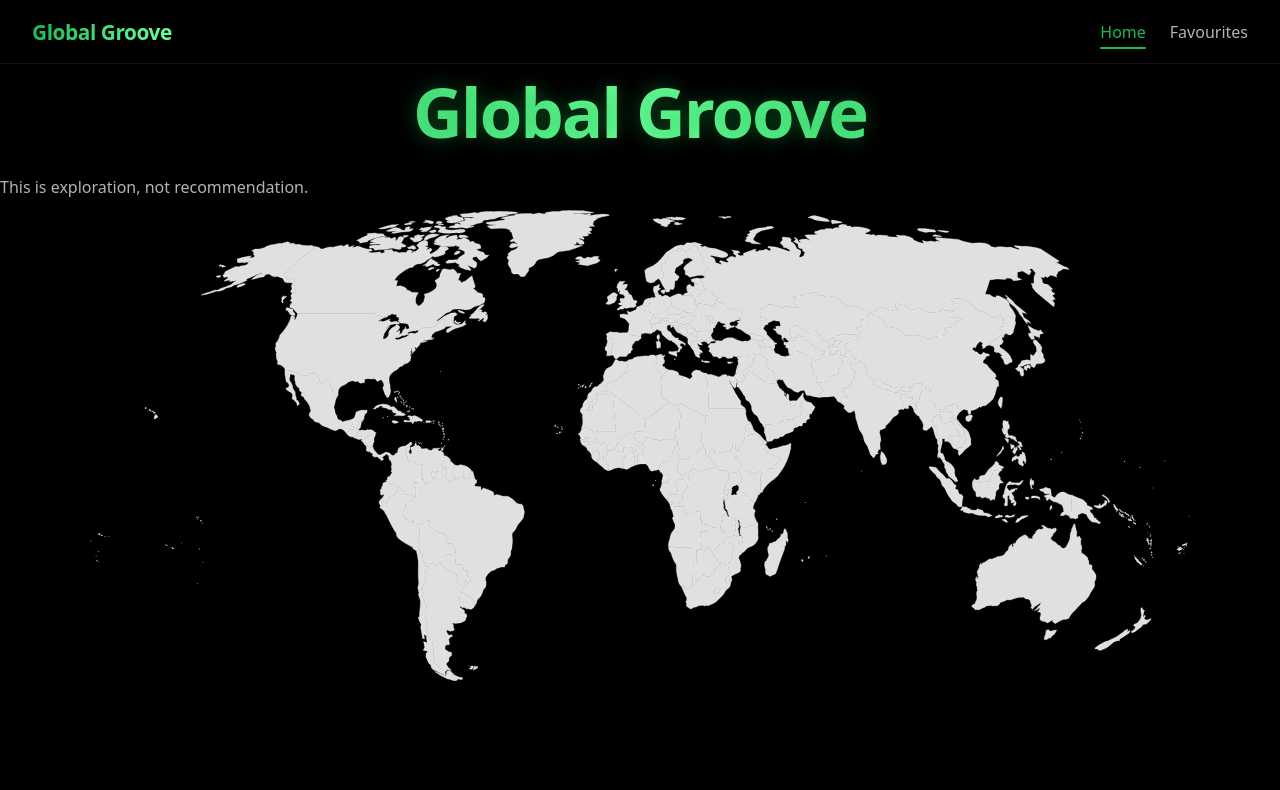
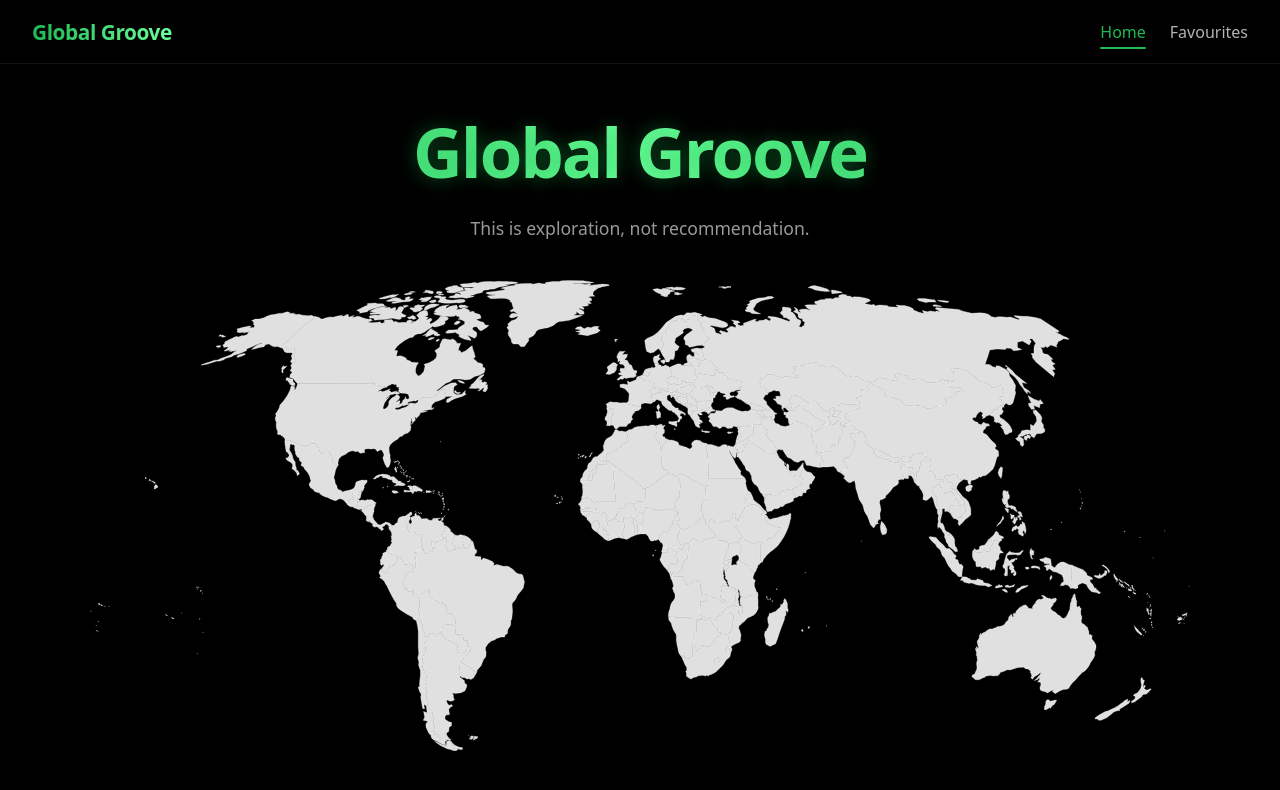
Before and after one commit to VaidehiGoel/global-groove, a React (Vite) app: page / in a window 1280 px wide. Shown: the top 790 px of the page. Built offline with nearby package versions, Linux system fonts and the light colour scheme.

Commit message:
add styling to the homepage

```diff
--- a/src/pages/home.jsx
+++ b/src/pages/home.jsx
@@ -2,12 +2,20 @@ import WorldMap from "../components/worldmap";
 
 function Home() {
   return (
-    <div>
-      <h1>Global Groove</h1>
-      <p>This is exploration, not recommendation.</p>
-      <WorldMap />
+    <div className="home-page">
+      <div className="page-content">
+        <h1 className="home-title">Global Groove</h1>
+        <p className="home-subtitle">
+          This is exploration, not recommendation.
+        </p>
+      </div>
+
+      <div className="map-section">
+        <WorldMap />
+      </div>
     </div>
   );
 }
 
+
 export default Home;
--- a/src/styles/index.css
+++ b/src/styles/index.css
@@ -364,3 +364,24 @@ p {
 
   transform: translateY(-2px);
 }
+
+/* ===== HOME PAGE ===== */
+
+
+.home-subtitle {
+  color: rgba(255, 255, 255, 0.6);
+  font-size: 1.1rem;
+  margin-bottom: 40px;
+}
+
+.map-section {
+  width: 100%;
+  display: flex;
+  justify-content: center;
+  padding-bottom: 40px;
+}
+
+.map-section svg {
+  max-width: 1200px;
+  width: 100%;
+}
```
